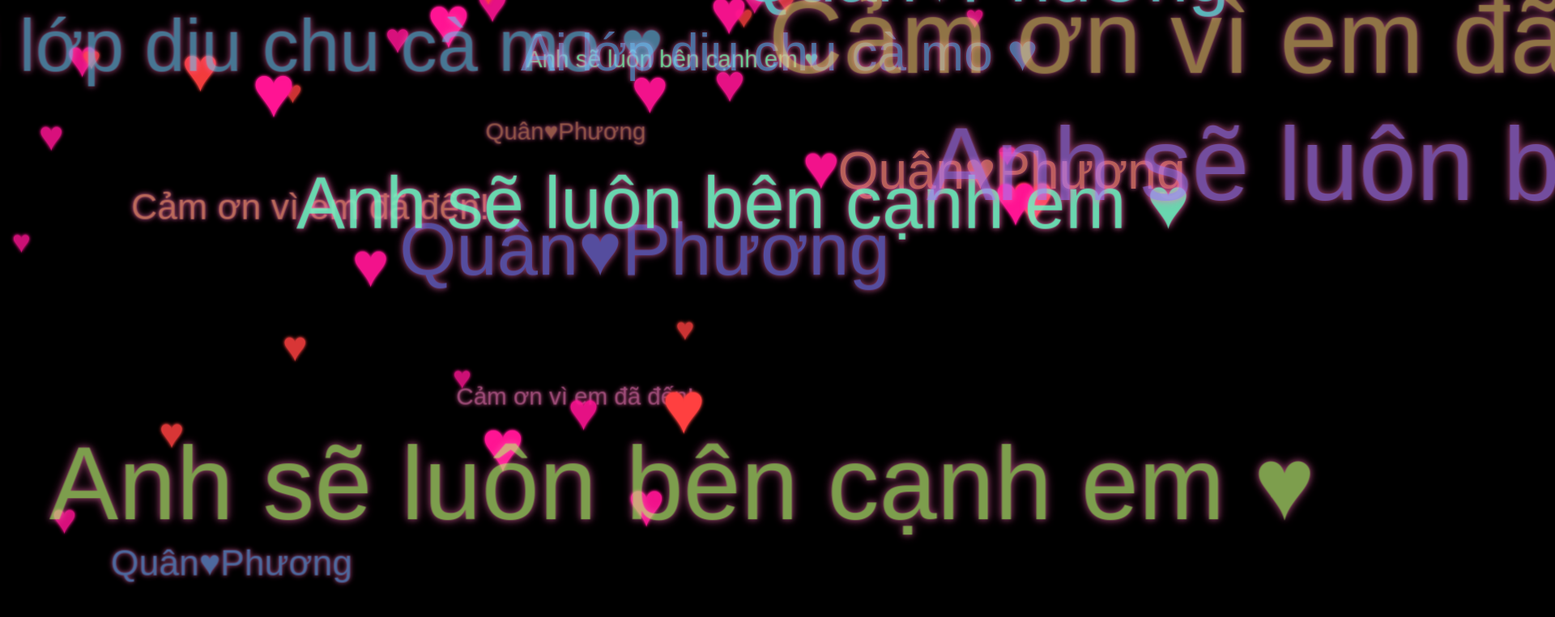
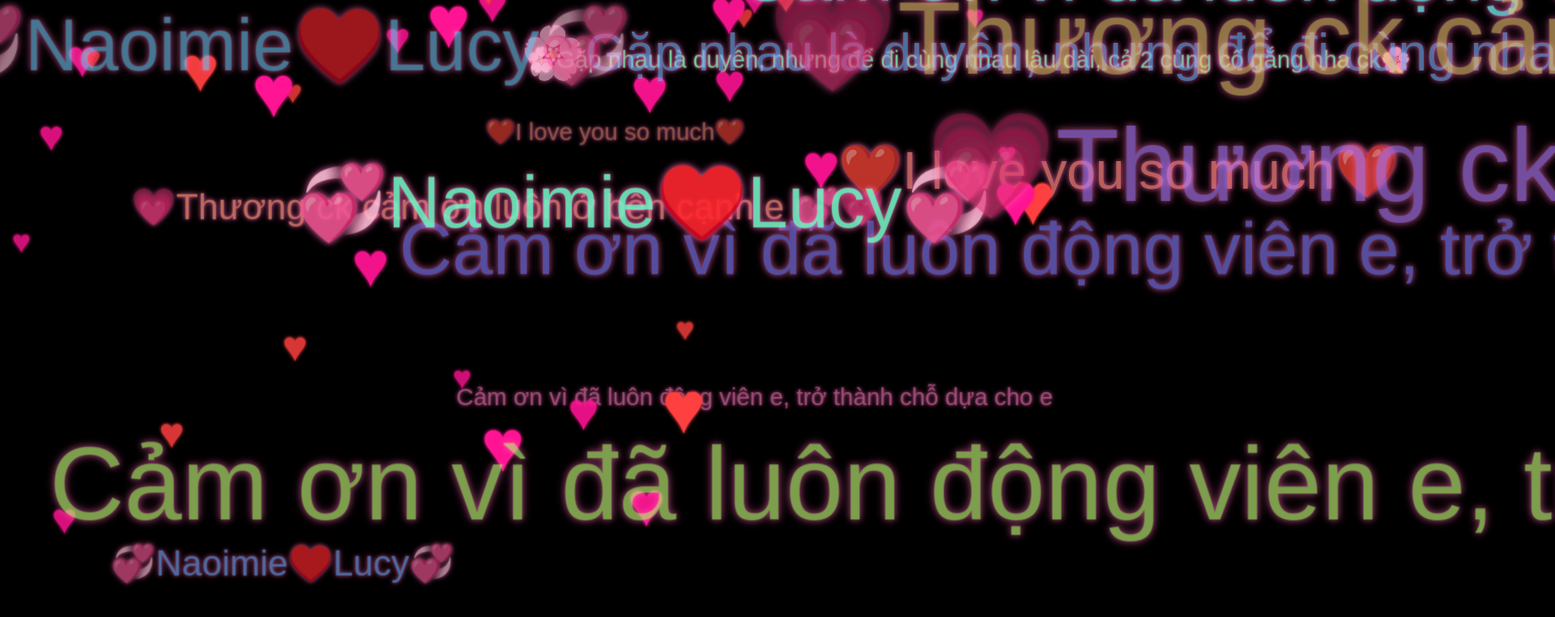
Before and after one commit to love-uu-forever/love38, a plain HTML site: page index.html in a window 1280 px wide. Shown: the top 762 px of the page at 81% size, 1920 px wide, since content can reach past the window. Drawn offline with Linux system fonts and the light colour scheme.

Commit message:
Update index.html

```diff
--- a/index.html
+++ b/index.html
@@ -134,10 +134,26 @@
     </audio>
     <script>
         const texts = [
-            "Cảm ơn vì em đã đến!",
-            "Ai lớp diu chu cà mo ♥",
-            "Anh sẽ luôn bên cạnh em ♥",
-            "Quân♥Phương"
+            "💞Naoimie♥️Lucy💞",
+  "🌸Gặp nhau là duyên, nhưng để đi cùng nhau lâu dài, cả 2 cùng cố gắng nha ck🌸",
+  "Cảm ơn vì đã luôn động viên e, trở thành chỗ dựa cho e",
+  "💗Thương ck cảm ơn luôn ở bên cạnh e 💕💗",
+  "❤️I love you so much❤️",
+"💞Naoimie♥️Lucy💞",
+  "🌸Gặp nhau là duyên, nhưng để đi cùng nhau lâu dài, cả 2 cùng cố gắng nha ck🌸",
+  "Cảm ơn vì đã luôn động viên e, trở thành chỗ dựa cho e",
+  "💗Thương ck cảm ơn luôn ở bên cạnh e 💕💗",
+  "❤️I love you so much❤️",
+"💞Naoimie♥️Lucy💞",
+  "🌸Gặp nhau là duyên, nhưng để đi cùng nhau lâu dài, cả 2 cùng cố gắng nha ck🌸",
+  "Cảm ơn vì đã luôn động viên e, trở thành chỗ dựa cho e",
+  "💗Thương ck cảm ơn luôn ở bên cạnh e 💕💗",
+  "❤️I love you so much❤️",
+"💞Naoimie♥️Lucy💞",
+  "🌸Gặp nhau là duyên, nhưng để đi cùng nhau lâu dài, cả 2 cùng cố gắng nha ck🌸",
+  "Cảm ơn vì đã luôn động viên e, trở thành chỗ dựa cho e",
+  "💗Thương ck cảm ơn luôn ở bên cạnh e 💕💗",
+  "❤️I love you so much❤️",
         ];
 
         const scene = document.getElementById("scene");
```
